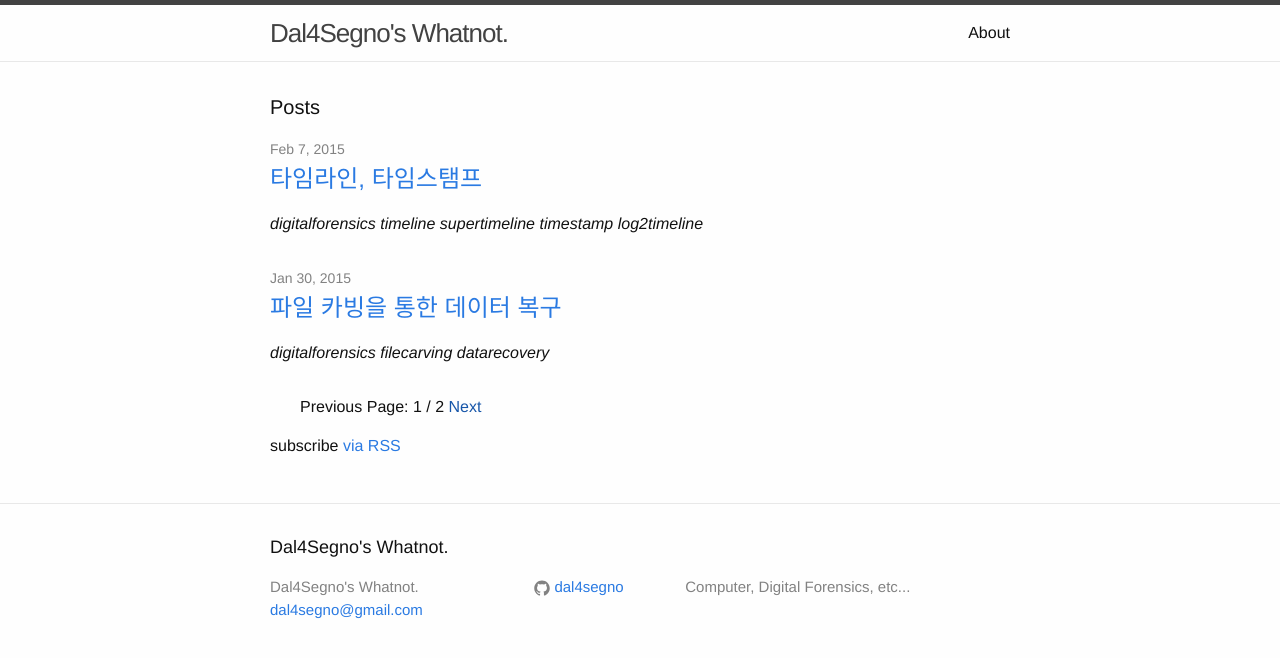
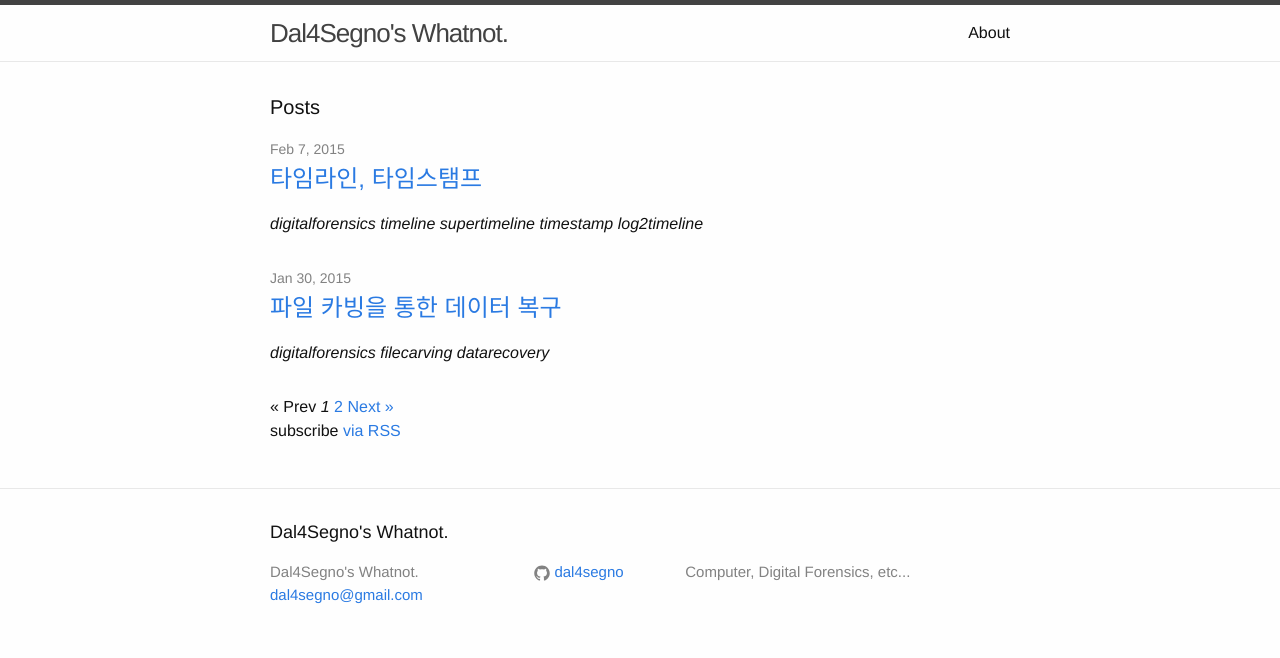
Before and after one commit to Dal4Segno/dal4segno.github.com, a Jekyll site: the page built from index.html, in a window 1280 px wide. Shown: the top 658 px of the page. Built offline with Jekyll 4.4.1, drawn with Linux system fonts in a browser that asks for light colours; some web fonts are replaced; Markdown is read by kramdown in place of the engine named in the settings; the list of posts is cut into pages by our own code.

Commit message:
pagination

```diff
--- a/index.html
+++ b/index.html
@@ -23,19 +23,31 @@ layout: default
   </ul>
 
   <!-- Pagination Links -->
-  <ul class="pagination">
-    {% if paginator.previous_page %}
-      <a href="{{ pagenator.previous_page_path }}" class="previous">Previous</a>
+  {% if paginator.total_pages > 1 %}
+<div class="pagination">
+  {% if paginator.previous_page %}
+    <a href="{{ paginator.previous_page_path | prepend: site.baseurl | replace: '//', '/' }}">&laquo; Prev</a>
+  {% else %}
+    <span>&laquo; Prev</span>
+  {% endif %}
+
+  {% for page in (1..paginator.total_pages) %}
+    {% if page == paginator.page %}
+      <em>{{ page }}</em>
+    {% elsif page == 1 %}
+      <a href="{{ '/index.html' | prepend: site.baseurl | replace: '//', '/' }}">{{ page }}</a>
     {% else %}
-      <span class="previous">Previous</span>
+      <a href="{{ site.paginate_path | prepend: site.baseurl | replace: '//', '/' | replace: ':num', page }}">{{ page }}</a>
     {% endif %}
-    <span class="page_number ">Page: {{ paginator.page }} / {{ paginator.total_pages }}</span>
-    {% if paginator.next_page %}
-      <a href="{{ pagenator.next_page_path }}" class="next">Next</a>
-    {% else %}
-      <span class="next ">Next</span>
-    {% endif %}
-  </ul>
+  {% endfor %}
+
+  {% if paginator.next_page %}
+    <a href="{{ paginator.next_page_path | prepend: site.baseurl | replace: '//', '/' }}">Next &raquo;</a>
+  {% else %}
+    <span>Next &raquo;</span>
+  {% endif %}
+</div>
+{% endif %}
 
   <p class="rss-subscribe">subscribe <a href="{{ "/feed.xml" | prepend: site.baseurl }}">via RSS</a></p>
 
```
